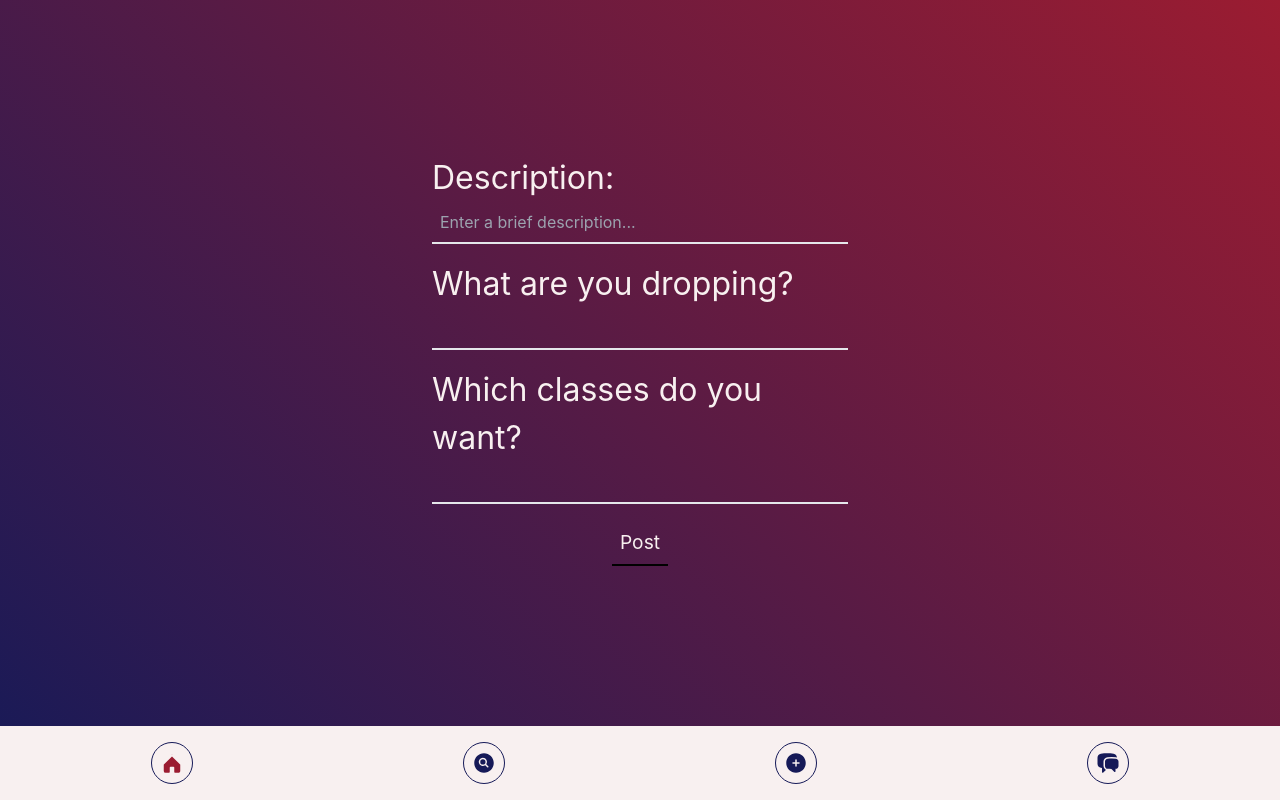
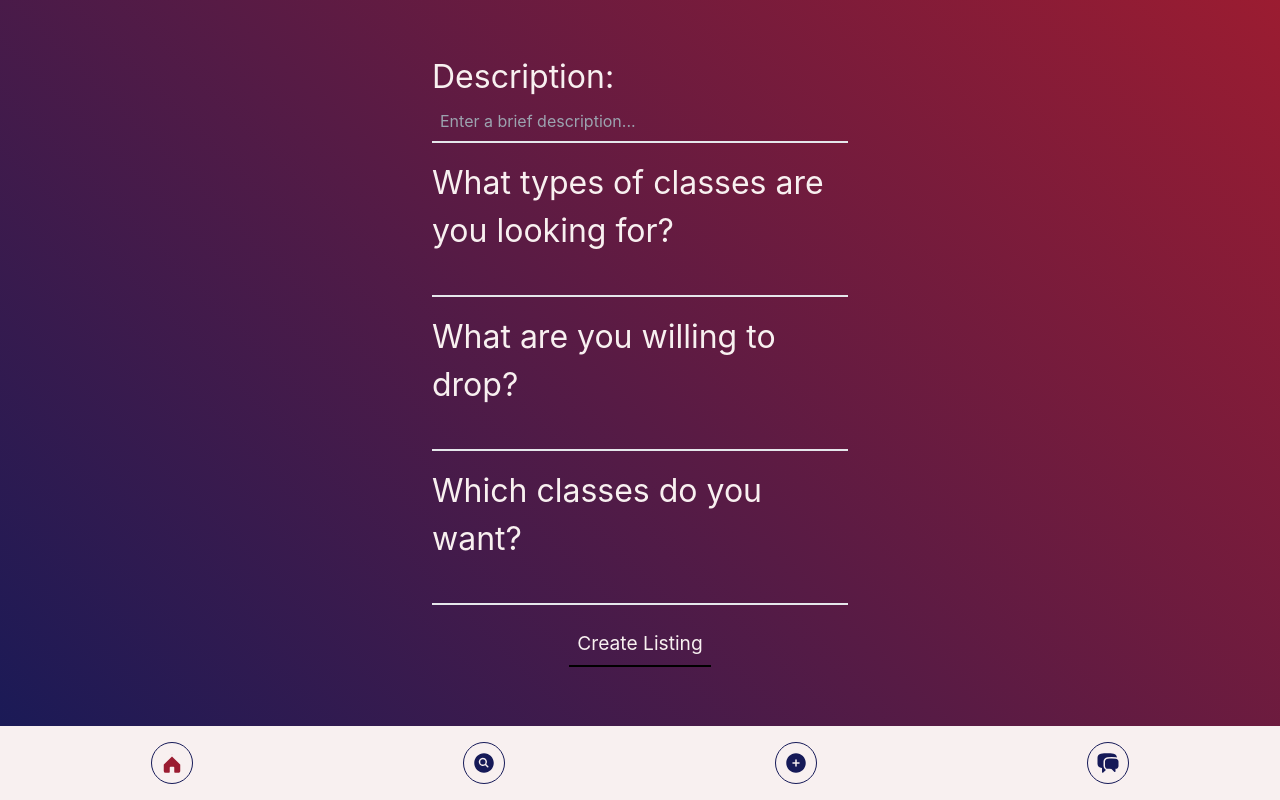
Before and after one commit to j-ackie/brutus, a React (Create React App) app in the folder frontend/: page /create-listing in a window 1280 px wide. Built offline with nearby package versions, Linux system fonts and the light colour scheme.

Commit message:
create page done

```diff
--- a/frontend/src/global/Dropdown.tsx
+++ b/frontend/src/global/Dropdown.tsx
@@ -1,4 +1,7 @@
-import React, { useState, useRef, useEffect } from 'react';
+import React, { useState, useEffect, useRef } from 'react';
+import Input from './Input';
+import { Label } from './Text';
+import { COLORS } from './Colors';
 
 type InputWithDropdownProps = {
   value: string;
@@ -11,12 +14,9 @@ type InputWithDropdownProps = {
 const InputWithDropdown: React.FC<InputWithDropdownProps> = ({ value, name, options, onChange, className }) => {
   const [selectedValue, setSelectedValue] = useState(value);
   const [isDropdownOpen, setIsDropdownOpen] = useState(false);
-  const inputRef = useRef<HTMLInputElement>(null);
-  const dropdownRef = useRef<HTMLSelectElement>(null);
   const containerRef = useRef<HTMLDivElement>(null);
 
   useEffect(() => {
-    // Handler to close dropdown if clicked outside
     const handleClickOutside = (event: MouseEvent) => {
       if (containerRef.current && !containerRef.current.contains(event.target as Node)) {
         setIsDropdownOpen(false);
@@ -24,60 +24,38 @@ const InputWithDropdown: React.FC<InputWithDropdownProps> = ({ value, name, opti
     };
 
     document.addEventListener('mousedown', handleClickOutside);
-    return () => {
-      document.removeEventListener('mousedown', handleClickOutside);
-    };
+    return () => document.removeEventListener('mousedown', handleClickOutside);
   }, []);
 
-  const handleSelectChange = (e: React.ChangeEvent<HTMLSelectElement>) => {
-    const selectedOption = e.target.value;
-    setSelectedValue(selectedOption);
-    onChange(selectedOption);
-    setIsDropdownOpen(false); // Explicitly close the dropdown
-  };
-
-  const handleInputFocus = () => {
-    setIsDropdownOpen(true);
-  };
-
-  // Adjusted onBlur handler to account for focus within the dropdown
-  const handleBlur = (e: React.FocusEvent<HTMLInputElement>) => {
-    // Delay hiding dropdown to allow for selection
-    setTimeout(() => {
-      // Check if the new focus is not on the dropdown
-      if (!dropdownRef.current?.contains(document.activeElement)) {
-        setIsDropdownOpen(false);
-      }
-    }, 200);
+  // This function now directly accepts a string argument, the option value
+  const handleOptionClick = (option: string) => {
+    setSelectedValue(option);
+    onChange(option);
+    setIsDropdownOpen(false);
   };
 
   return (
-    <div ref={containerRef} style={{ position: 'relative' }}>
-      <input
-        ref={inputRef}
+    <div ref={containerRef} className={`relative w-full ${className}`}>
+      <Input
         type="text"
         value={selectedValue}
         name={name}
-        onChange={(e) => setSelectedValue(e.target.value)}
-        onFocus={handleInputFocus}
-        onBlur={handleBlur}
-        className={className + " p-2 outline-none border-b-2 focus:border-b-accent text-text bg-transparent"}
+        readOnly
+        onFocus={() => setIsDropdownOpen(true)}
+        className="p-2 w-full outline-none border-b-2 focus:border-b-accent text-text bg-transparent"
       />
       {isDropdownOpen && (
-        <select
-          ref={dropdownRef}
-          value={selectedValue}
-          onChange={handleSelectChange}
-          size={options.length}
-          style={{ position: 'absolute', top: '100%', left: 0, zIndex: 999, width: '100%', overflow: 'auto' }}
-          // Removed onBlur from select to simplify state management
-        >
+        <div className="absolute z-10 rounded-xl border border-gray-400 mt-1 w-full overflow-hidden">
           {options.map((option) => (
-            <option key={option} value={option}>
-              {option}
-            </option>
+            <div
+              key={option}
+              className={`px-1 py-1 bg-white cursor-pointer ${selectedValue === option ? 'bg-accent text-black' : 'text-black hover:bg-lightblue'}`}
+              onClick={() => handleOptionClick(option)} // Use handleOptionClick here
+            >
+              <Label text={option} color={COLORS.black} />
+            </div>
           ))}
-        </select>
+        </div>
       )}
     </div>
   );
--- /dev/null
+++ b/frontend/src/global/Multiselect.tsx
@@ -0,0 +1,76 @@
+import React, { useState, useEffect, useRef } from 'react';
+import Input from './Input'; // Assuming this is styled as desired
+import { TextButton } from './Buttons'; // Assuming this is styled as desired
+import { Label, SubHeading } from './Text';
+import { COLORS } from './Colors';
+
+interface MultiSelectProps {
+  options: string[];
+  selectedValues: string[];
+  onChange: (selected: string[]) => void;
+  className?: string;
+}
+
+const MultiSelect: React.FC<MultiSelectProps> = ({
+  options,
+  selectedValues,
+  onChange,
+  className,
+}) => {
+  const [isOpen, setIsOpen] = useState(false);
+  const containerRef = useRef<HTMLDivElement>(null);
+
+  useEffect(() => {
+    const handleOutsideClick = (event: MouseEvent) => {
+      if (containerRef.current && !containerRef.current.contains(event.target as Node)) {
+        setIsOpen(false);
+      }
+    };
+
+    document.addEventListener('mousedown', handleOutsideClick);
+    return () => document.removeEventListener('mousedown', handleOutsideClick);
+  }, []);
+
+  const handleSelectChange = (option: string) => {
+    const currentIndex = selectedValues.indexOf(option);
+    const newSelectedValues = [...selectedValues];
+    if (currentIndex === -1) {
+      newSelectedValues.push(option);
+    } else {
+      newSelectedValues.splice(currentIndex, 1);
+    }
+    onChange(newSelectedValues);
+  };
+
+  return (
+    <div ref={containerRef} className={`relative w-full ${className}`}>
+      <Input
+        type="text"
+        name="multiselect"
+        value={selectedValues.join(', ')}
+        readOnly
+        onClick={() => setIsOpen(!isOpen)}
+        className="p-2 w-full outline-none border-b-2 focus:border-b-accent text-text bg-transparent" // Additional input styling here
+      />
+
+      {isOpen && (
+        <div className="absolute z-10 rounded-xl border border-gray-400 mt-1 w-full overflow-hidden">
+          {options.map((option) => (
+            <Label
+              text={option}
+              color={COLORS.black}
+              key={option}
+              onClick={() => handleSelectChange(option)}
+              className={`px-1 py-1 bg-text ${selectedValues.includes(option) ? 'bg-accent text-black' : 'hover:bg-lightblue text-black'}`}
+            >
+            </Label>
+
+
+          ))}
+        </div>
+      )}
+    </div>
+  );
+};
+
+export default MultiSelect;
--- a/frontend/src/pages/create/Create.tsx
+++ b/frontend/src/pages/create/Create.tsx
@@ -3,6 +3,7 @@ import { SubHeading, Heading } from '../../global/Text';
 import { TextButton } from '../../global/Buttons';
 import Input from '../../global/Input';
 import InputWithDropdown from '../../global/Dropdown';
+import MultiSelect from '../../global/Multiselect';
 import { COLORS } from '../../global/Colors';
 
 const CreateListing = () => {
@@ -21,9 +22,27 @@ const CreateListing = () => {
     'Projects',
     'Electives',
     'Math',
-    'Other'
+    'Other',
+    '200+',
+    '300+',
+    '400+',
+    'Web-Dev',
+    'App-Dev',
+    'Machine Learning',
+    'AI',
+    'Cybersecurity',
+    'Networking',
+    'Databases',
   ];
 
+  const classes = [
+    'CS 110',
+    'CS 211',
+    'CS 340',
+    'CS 343',
+    'CS 371',
+    'CS 371',
+  ]
 
   const handleCreateListing = () => {
     console.log('Creating listing:', { user, description, have, want, tags });
@@ -46,11 +65,20 @@ const CreateListing = () => {
       </div>
 
       <div className="w-full max-w-md px-4 mb-4">
-        <Heading text="What are you dropping? " color={COLORS.text} />
+        <Heading text="What types of classes are you looking for?" color={COLORS.text} />
+        <MultiSelect
+        options={categories}
+        selectedValues={tags}
+        onChange={setTags}
+        className="w-full"
+        />
+      </div>
+      <div className="w-full max-w-md px-4 mb-4">
+        <Heading text="What are you willing to drop? " color={COLORS.text} />
         <InputWithDropdown
           value={have}
           name="have"
-          options={categories}
+          options={classes}
           onChange={(value: string) => setHave(value)}
           className="w-full"
         />
@@ -61,13 +89,14 @@ const CreateListing = () => {
         <InputWithDropdown
           value={want}
           name="want"
-          options={categories}
+          options={classes}
           onChange={(value: string) => setWant(value)}
           className="w-full"
         />
       </div>
 
-      <TextButton text="Post" onClick={handleCreateListing}></TextButton>
+      <TextButton text="Create Listing" onClick={handleCreateListing}>
+      </TextButton>
     </div>
   );
 };
```
